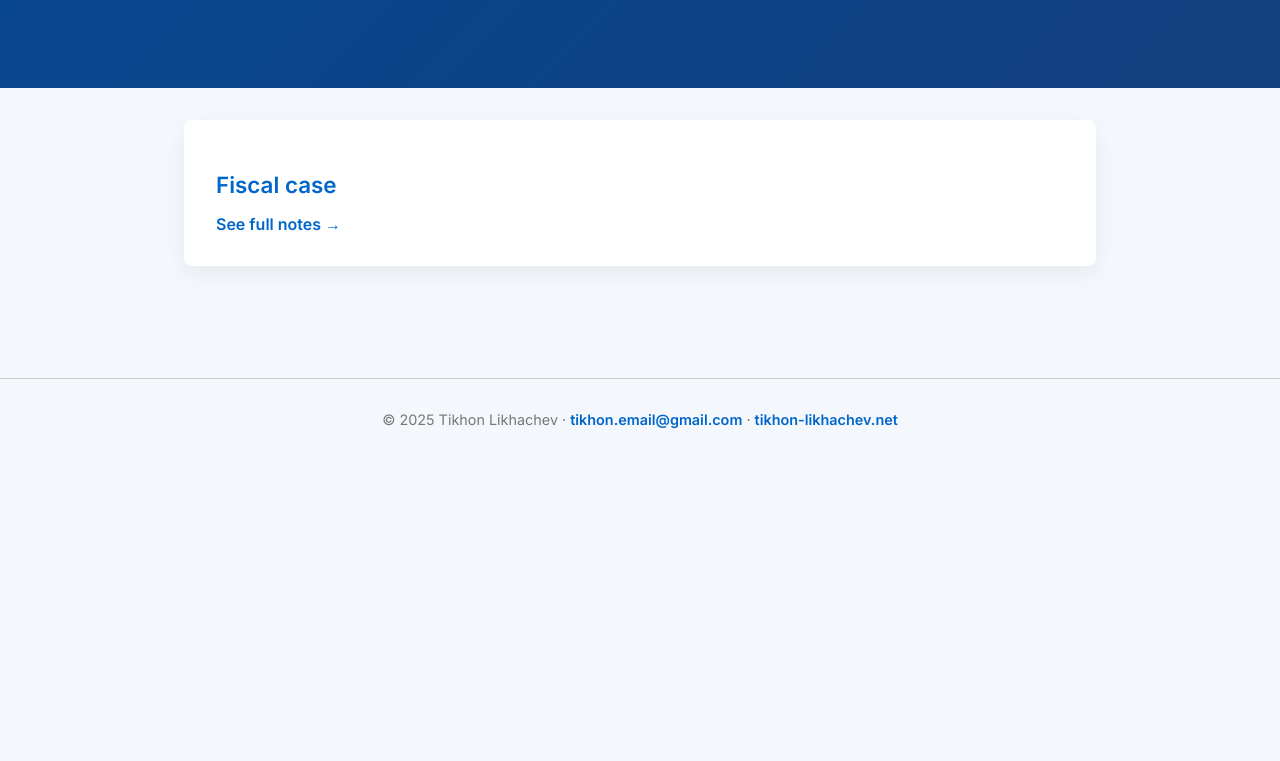
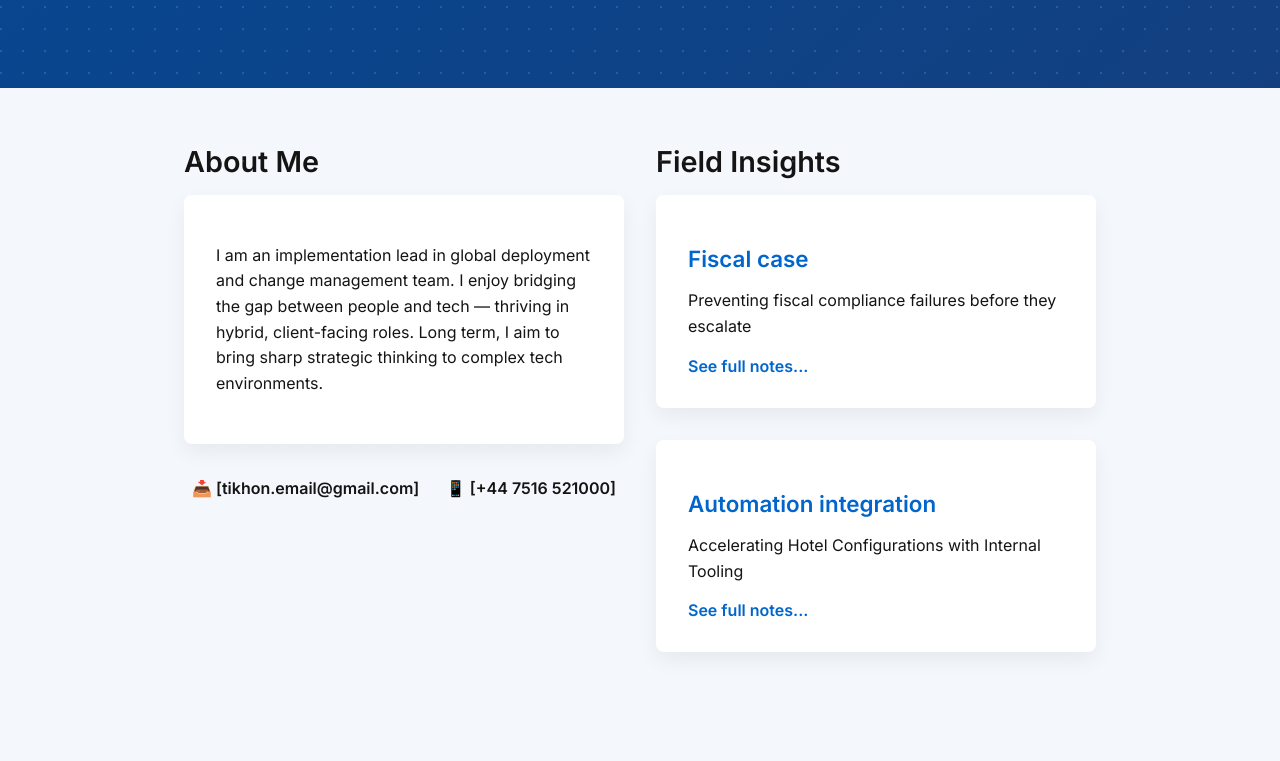
Before and after one commit to tHub-sys/tHub-sys.github.io, a plain HTML site: page index.html in a window 1280 px wide. Shown: the part 192-953 px from the top of the page. Before the commit the page ends 800 px from the top, so only its background shows below. Drawn offline with nearby package versions, Linux system fonts and the light colour scheme; a web font is replaced by a local one.

Commit message:
Update index.html

```diff
--- a/index.html
+++ b/index.html
@@ -43,6 +43,35 @@
       50% { background-position: 100% 50%; }
       100% { background-position: 0% 50%; }
     }
+.contact-container {
+  display: flex;
+  justify-content: space-between;
+  align-items: center;
+}
+
+.left {
+  text-align: left;
+}
+
+
+.right {
+  text-align: right;
+}
+
+.contact-link {
+  color: inherit;
+  padding: 0.25rem 0.5rem;
+  border-radius: 4px;
+  transition: background-color 0.3s ease, color 0.3s ease;
+}
+
+.contact-link:hover {
+
+  color: royalblue ; /* Override general 'a:hover' */
+  text-decoration: none !important;
+}
+
+
 
     .hero h1 {
       font-family: 'Playfair Display', serif;
@@ -62,6 +91,19 @@
       padding: 2rem 1.5rem;
     }
 
+    .split {
+      display: flex;
+      gap: 2rem;
+      align-items: flex-start;
+      flex-wrap: wrap;
+    }
+
+    .about,
+    .field-insights {
+      flex: 1;
+      min-width: 280px;
+    }
+
     .card {
       background: #ffffff;
       padding: 2rem;
@@ -70,14 +112,23 @@
       margin-bottom: 2rem;
     }
 
+    h1 {
+      font-size: 1.8rem;
+      color: var(--light);
+      margin-bottom: 1rem;
+    }
+
     h2 {
       font-size: 1.4rem;
       color: var(--accent);
       margin-bottom: 0.5rem;
     }
 
+    h3{}
+
     p {
       line-height: 1.6;
+
     }
 
     a {
@@ -98,27 +149,64 @@
       padding: 2rem 1rem;
       margin-top: 3rem;
     }
+
+
   </style>
 </head>
 <body>
 
 <div class="hero">
+      <svg style="position: absolute; top: 0; left: 0; width: 100%; height: 100%; z-index: 0;" xmlns="http://www.w3.org/2000/svg">
+  <defs>
+    <pattern id="dot" width="22" height="22" patternUnits="userSpaceOnUse">
+      <circle cx="1" cy="1" r="1.2" fill="#ffffff22"/>
+    </pattern>
+  </defs>
+  <rect width="100%" height="100%" fill="url(#dot)" />
+</svg>
   <h1>Tikhon Likhachev</h1>
-  <p>Implementation lead | Global Deployment & Change Management</p>
 </div>
 
-<main class="container">
+<main class="container split">
+  <!-- About Me section -->
+  <section class="about">
+    <h1>About Me</h1>
+    <div class="card">
+      <p>
+        I am an implementation lead in global deployment and change management team.
+        I enjoy bridging the gap between people and tech — thriving in hybrid, client-facing roles. Long term, I aim to bring sharp strategic thinking to complex tech environments.
+      </p>
+    </div>
+<p class="contact-container">
+  <span class="left">
+    <a class="contact-link" href="mailto:tikhon.email@gmail.com">📥  [tikhon.email@gmail.com]</a>
+  </span>
+  <span class="right">
+    <a class="contact-link" href="tel:+447516521000">📱 [+44 7516 521000]</a>
+  </span>
+</p>
 
-  <div class="card">
-    <h2>Fiscal case</h2>
-    <p></p>
-    <a href="fiskal-report.html">See full notes →</a>
-  </div>
+  </section>
 
+  <!-- Field Insights section -->
+  <section class="field-insights">
+    <h1>Field Insights</h1>
+    <div class="card">
+      <h2>Fiscal case</h2>
+      <p>Preventing fiscal compliance failures before they escalate</p>
+      <a href="fiskal-report.html">See full notes...</a>
+    </div>
+
+    <div class="card">
+      <h2>Automation integration</h2>
+      <p>Accelerating Hotel Configurations with Internal Tooling</p>
+      <a href="automation.html">See full notes...</a>
+    </div>
+  </section>
 </main>
 
 <footer>
-  &copy; 2025 Tikhon Likhachev · <a href="mailto:tikhon.email@gmail.com">tikhon.email@gmail.com</a> · <a href="https://tikhon-likhachev.net">tikhon-likhachev.net</a>
+  &copy; 2025 Tikhon Likhachev ·
 </footer>
 
 </body>
```
